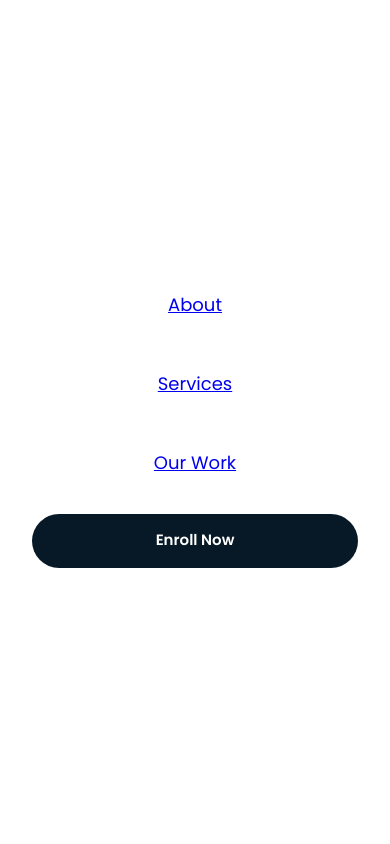
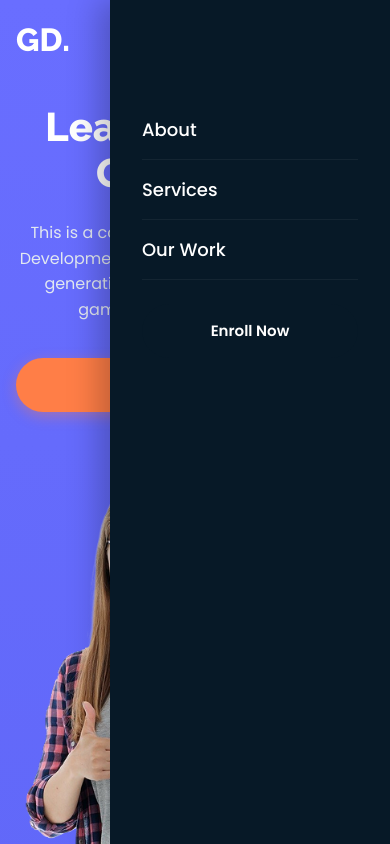
Before and after one commit to shailendratiwari-glitch/FIGMA-CLONE, a plain HTML site: page index.html in a window 390 px wide. Both pictures are taken after a click on the button "Toggle navigation". Shown: the top 844 px of the page. Drawn offline with Linux system fonts and the light colour scheme.

Commit message:
first commitl

```diff
--- a/index.html
+++ b/index.html
@@ -3,7 +3,7 @@
 <head>
     <meta charset="UTF-8">
     <meta name="viewport" content="width=device-width, initial-scale=1.0">
-    <title>Document</title>
+    <title>GD - Learn the Art of Game Development</title>
     <link rel="stylesheet" href="style.css">
     <link rel="preconnect" href="https://fonts.googleapis.com">
 <link rel="preconnect" href="https://fonts.gstatic.com" crossorigin>
--- a/style.css
+++ b/style.css
@@ -36,6 +36,11 @@ body {
     color: var(--text-dark);
     overflow-x: hidden;
     line-height: 1.5;
+}
+
+header {
+    background: linear-gradient(180deg, #696eff 0%, #5d65f6 100%);
+    padding: 32px 0;
 }
 
 body.menu-open {
@@ -99,15 +104,8 @@ body.menu-open {
 }
 
 /* ==========================================================================
-   4. HEADER & NAV NAVIGATION
+   GLOBAL NAV LAYOUT (DESKTOP)
    ========================================================================== */
-header {
-    background: var(--primary-gradient);
-    padding: 24px 0 100px 0;
-    min-height: 95vh;
-    color: var(--text-light);
-}
-
 nav {
     display: flex;
     justify-content: space-between;
@@ -116,33 +114,57 @@ nav {
     color: var(--text-light);
     position: relative;
     z-index: 10;
+    width: 100%; /* Ensures navbar uses the full layout width */
 }
 
 nav .brand {
     display: flex;
     align-items: center;
     justify-content: space-between;
-    width: 100%;
-    gap: 24px;
+    /* On desktop, this stays compact so the links have room */
+    flex-shrink: 0;
 }
 
 nav .logo {
     font-family: var(--font-heading);
     font-size: 32px;
     font-weight: 800;
+    text-decoration: none;
+    color: var(--text-light);
+}
+
+nav ul {
+    display: flex;
+    list-style: none;
+    align-items: center;
+    gap: 40px; /* Generous spacing matching the Figma design */
+    margin: 0;
+    padding: 0;
+}
+
+nav ul li a {
+    color: var(--text-light);
+    text-decoration: none;
+    font-weight: 500;
+    font-size: 16px;
+    transition: opacity 0.2s ease;
+}
+
+nav ul li a:hover {
+    opacity: 0.8;
 }
 
 nav .nav-toggle {
-    display: none;
-    width: 38px;
-    height: 38px;
+    display: none; /* Hidden completely on desktop layouts */
+    width: 32px;
+    height: 24px;
     border: none;
     background: transparent;
     cursor: pointer;
     flex-direction: column;
-    justify-content: center;
+    justify-content: space-between;
     align-items: center;
-    gap: 6px;
+    padding: 0;
 }
 
 nav .nav-toggle span {
@@ -152,26 +174,6 @@ nav .nav-toggle span {
     border-radius: 999px;
     background: var(--text-light);
     transition: transform 0.25s ease, opacity 0.25s ease;
-}
-
-nav.open .nav-toggle span:nth-child(1) {
-    transform: translateY(9px) rotate(45deg);
-}
-
-nav.open .nav-toggle span:nth-child(2) {
-    opacity: 0;
-}
-
-nav.open .nav-toggle span:nth-child(3) {
-    transform: translateY(-9px) rotate(-45deg);
-}
-
-nav ul {
-    display: flex;
-    list-style: none;
-    align-items: center;
-    gap: 32px;
-    color: var(--text-light);
 }
 
 /* ==========================================================================
@@ -195,6 +197,7 @@ nav ul {
     font-weight: 800;
     line-height: 1.15;
     margin-bottom: 24px;
+    color: var(--text-light);
 }
 
 .hero-section p {
@@ -563,47 +566,67 @@ footer ul li a:hover {
 }
 
 @media (max-width: 768px) {
-    nav .brand {
-        width: auto;
+    nav {
+        /* Changes direction structure on mobile to keep things clean */
+        flex-direction: column;
+        align-items: stretch;
     }
 
-    .nav-toggle {
-        display: flex !important;
-
-
+    nav .brand {
+        width: 100%; /* Forces the brand block to stretch completely edge-to-edge */
+        display: flex;
+        justify-content: space-between; /* Spits the logo left and hamburger cleanly right */
+        align-items: center;
     }
 
+    nav .nav-toggle {
+        display: flex; /* Toggle icon becomes visible */
+    }
+
+    /* Mobile Drawer Overlay Panel */
     nav ul {
         position: fixed;
         top: 0;
-        right: -100%;
-        width: 100%;
+        right: -100%; /* Hidden off-screen right by default */
+        width: 280px; /* Clear mobile panel spec width instead of full viewport bleed */
         height: 100vh;
-        background: var(--text-light);
+        background-color: #071927 !important; /* Strong dark background for mobile drawer */
+        color: var(--text-light);
+        box-shadow: -10px 0 30px rgba(0, 0, 0, 0.25);
         flex-direction: column;
-        justify-content: center;
-        align-items: center;
-        gap: 24px;
-        padding: 0 32px;
-        transition: right 0.3s ease;
+        justify-content: flex-start;
+        align-items: flex-start;
+        gap: 0;
+        padding: 100px 32px 32px 32px;
+        transition: right 0.3s cubic-bezier(0.4, 0, 0.2, 1);
         z-index: 20;
-        opacity: 1.25;
     }
 
     nav.open ul {
-        right: 0;
+        right: 0; /* Smoothly slides in when target open state class triggers */
     }
 
     nav ul li {
         width: 100%;
-        text-align: center;
+        border-bottom: 1px solid rgba(255, 255, 255, 0.05);
+    }
+
+    nav ul li:last-child {
+        border-bottom: none;
+        margin-top: 24px; /* Adds clean spacing block above mobile CTA link button */
     }
 
     nav ul li a {
         font-size: 18px;
-        display: inline-block;
+        display: block;
         width: 100%;
-        padding: 14px 0;
+        padding: 16px 0;
+    }
+
+    /* Center the Enroll button inside mobile navigation panel drawer overlay */
+    nav ul li .btn {
+        width: 100%;
+        max-width: 100%;
     }
 
     .hero-section {
```
